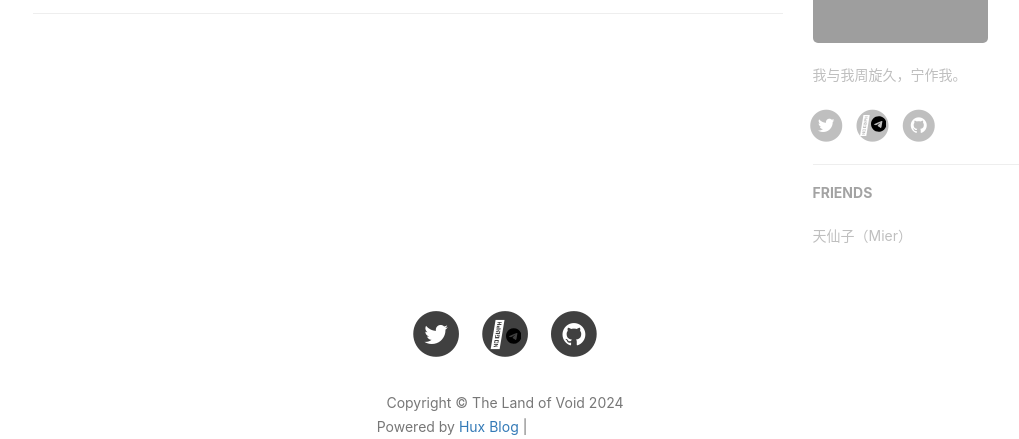
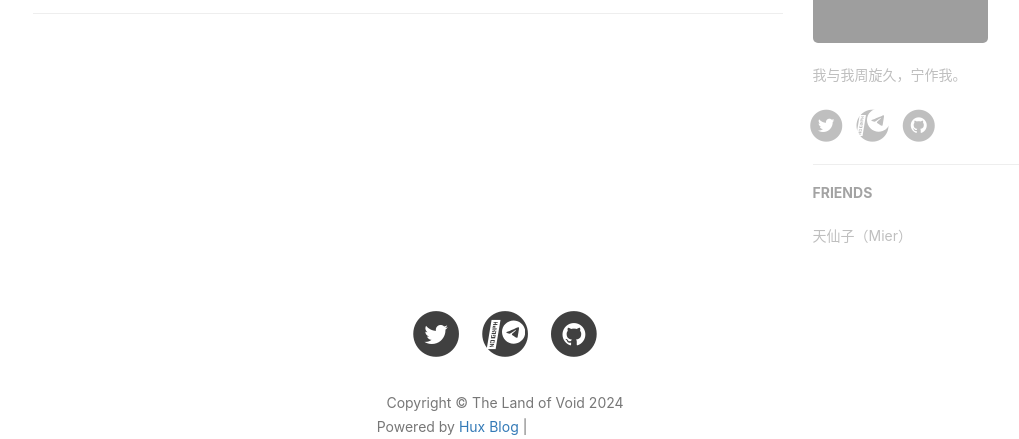
Before and after one commit to FYufei/FYufei.github.io, a Jekyll site: the page built from index.html, in a window 1280 px wide. Shown: the part 685-1124 px from the top of the page, without its empty margins (135-1154 px from the left). Built offline with Jekyll 4.4.1, drawn with Linux system fonts in a browser that asks for light colours; nearby versions of some CDN libraries; the list of posts is cut into pages by our own code; comment, search, counter and statistics services are not loaded; grey boxes are pictures that could not be loaded.

Commit message:
Update sns-links.html

```diff
--- a/_includes/sns-links.html
+++ b/_includes/sns-links.html
@@ -43,7 +43,7 @@
     <a target="_blank" href="https://t.me/{{ site.telegram_username }}">
       <span class="fa-stack fa-lg">
         <i class="fa fa-circle fa-stack-2x"></i>
-        <i class="fa-brands fa-telegram fa-stack-1x fa-inverse" style="color: #ffffff;"><svg xmlns="http://www.w3.org/2000/svg" height="16" width="15.5" viewBox="0 0 496 512"><!--!Font Awesome Free 6.5.1 by @fontawesome - https://fontawesome.com License - https://fontawesome.com/license/free Copyright 2024 Fonticons, Inc.--><path d="M248 8C111 8 0 119 0 256S111 504 248 504 496 393 496 256 385 8 248 8zM363 176.7c-3.7 39.2-19.9 134.4-28.1 178.3-3.5 18.6-10.3 24.8-16.9 25.4-14.4 1.3-25.3-9.5-39.3-18.7-21.8-14.3-34.2-23.2-55.3-37.2-24.5-16.1-8.6-25 5.3-39.5 3.7-3.8 67.1-61.5 68.3-66.7 .2-.7 .3-3.1-1.2-4.4s-3.6-.8-5.1-.5q-3.3 .7-104.6 69.1-14.8 10.2-26.9 9.9c-8.9-.2-25.9-5-38.6-9.1-15.5-5-27.9-7.7-26.8-16.3q.8-6.7 18.5-13.7 108.4-47.2 144.6-62.3c68.9-28.6 83.2-33.6 92.5-33.8 2.1 0 6.6 .5 9.6 2.9a10.5 10.5 0 0 1 3.5 6.7A43.8 43.8 0 0 1 363 176.7z"/></svg></i>
+        <i class="fa-brands fa-telegram fa-stack-1x fa-inverse" style="color: #ffffff;"><svg xmlns="http://www.w3.org/2000/svg" height="24" width="23.25" viewBox="0 0 496 512"><!--!Font Awesome Free 6.5.1 by @fontawesome - https://fontawesome.com License - https://fontawesome.com/license/free Copyright 2024 Fonticons, Inc.--><path fill="#ffffff" d="M248 8C111 8 0 119 0 256S111 504 248 504 496 393 496 256 385 8 248 8zM363 176.7c-3.7 39.2-19.9 134.4-28.1 178.3-3.5 18.6-10.3 24.8-16.9 25.4-14.4 1.3-25.3-9.5-39.3-18.7-21.8-14.3-34.2-23.2-55.3-37.2-24.5-16.1-8.6-25 5.3-39.5 3.7-3.8 67.1-61.5 68.3-66.7 .2-.7 .3-3.1-1.2-4.4s-3.6-.8-5.1-.5q-3.3 .7-104.6 69.1-14.8 10.2-26.9 9.9c-8.9-.2-25.9-5-38.6-9.1-15.5-5-27.9-7.7-26.8-16.3q.8-6.7 18.5-13.7 108.4-47.2 144.6-62.3c68.9-28.6 83.2-33.6 92.5-33.8 2.1 0 6.6 .5 9.6 2.9a10.5 10.5 0 0 1 3.5 6.7A43.8 43.8 0 0 1 363 176.7z"/></svg></i>
       </span>
     </a>
   </li>
```
